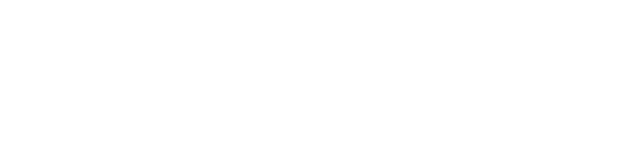
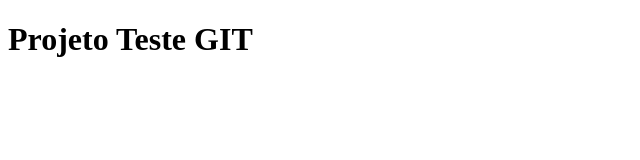
Before and after one commit to cmendesfirmino/curso-git-alura, a plain HTML site: page index.html in a window 1280 px wide. Shown: the whole page, without its empty margins (0-640 px from the left). Drawn offline with Linux system fonts and the light colour scheme.

Commit message:
Titulo da pagina

```diff
--- a/index.html
+++ b/index.html
@@ -7,6 +7,7 @@
     <title>Document</title>
 </head>
 <body>
+    <h1>Projeto Teste GIT</h1>
 
 </body>
 </html>
```
